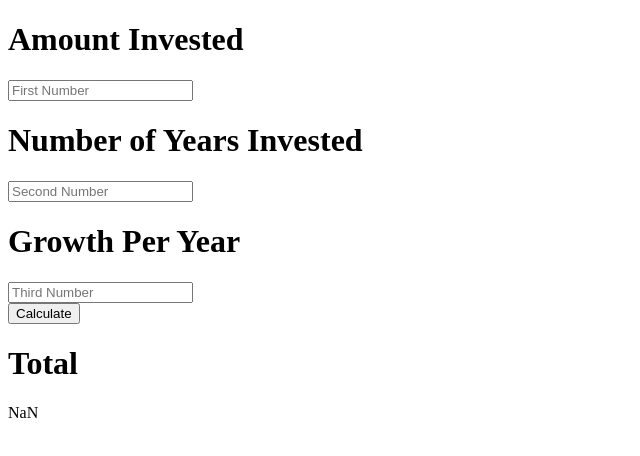
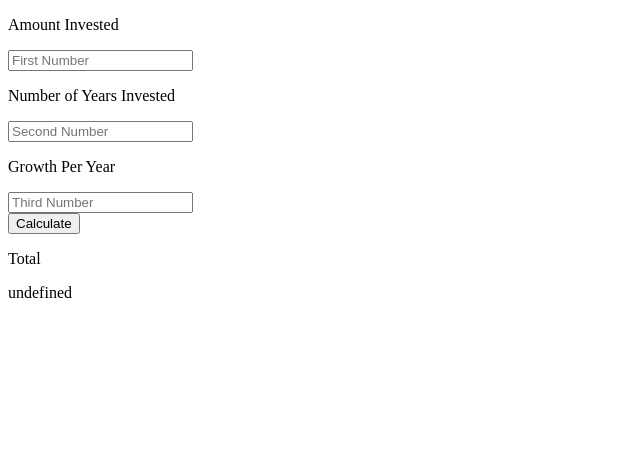
Before and after one commit to BrickEater/pergraph, a plain HTML site: page math/index.html in a window 1280 px wide. Both pictures are taken after typing "Sample", "Sample", "Sample" into the empty fields and a click on the button "Calculate". Shown: the whole page, without its empty margins (0-640 px from the left). Drawn offline with Linux system fonts and the light colour scheme.

Commit message:
fooling around with this for loop

```diff
--- a/math/index.html
+++ b/math/index.html
@@ -6,19 +6,19 @@
         <link rel="stylesheet" href="style.css">
     </head>
     <body>
-        <h1>Amount Invested</h1>
+        <p>Amount Invested</p>
         <input id="num1" type="text" inputmode="numeric" placeholder="First Number" oninput="this.value = this.value.replace(/[^0-9.]/g, '').replace(/(\..*)\./g, '$1');">
         <br>
-        <h1>Number of Years Invested</h1>
+        <p>Number of Years Invested</p>
         <input id="num2" type="text" inputmode="numeric" placeholder="Second Number" oninput="this.value = this.value.replace(/[^0-9.]/g, '').replace(/(\..*)\./g, '$1');">
         <br>
-        <h1>Growth Per Year</h1>
+        <p>Growth Per Year</p>
         <input id="num3" type="text" inputmode="numeric" placeholder="Third Number" oninput="this.value = this.value.replace(/[^0-9.]/g, '').replace(/(\..*)\./g, '$1');">
         <br>
 
         <button id="butt">Calculate</button>
         <br>
-        <h1>Total</h1>
+        <p>Total</p>
         <span id="output"></span>
         <script src="index.js"></script>
 
--- a/math/index.js
+++ b/math/index.js
@@ -3,12 +3,21 @@ function sumNum(a, b, c){
 }
 
 function theLoop(a, b, c){
-    for (let i = 0; i < a; i++){
+    for (let i = 0; i < b; i++){
 /*         I have to loop "a" amount of times
         I have to add "b" to a total per loop (total = b++ maybe)
         I have to multiply total by "c" per loop (not sure if this should happen before or after adding "b")
  */
-    }
+        var total
+        console.log(i)
+        console.log(a + (a * (c * 0.01)))
+        console.log(total)
+        total = total + total
+        console.log(total)
+
+
+/*         I suspect that I need to put "i" into my logic so that a variable grows after each iteration. Something like total = a * (i + 1).
+ */    }
 }
 
 
@@ -18,6 +27,6 @@ document.getElementById("butt").addEventListener("click", function(){
     var b = parseInt(document.getElementById("num2").value);
     var c = parseInt(document.getElementById("num3").value);
 
-    var s = sumNum(a, b, c);
+    var s = theLoop(a, b, c);
     document.getElementById("output").innerText = s;
 });
```
